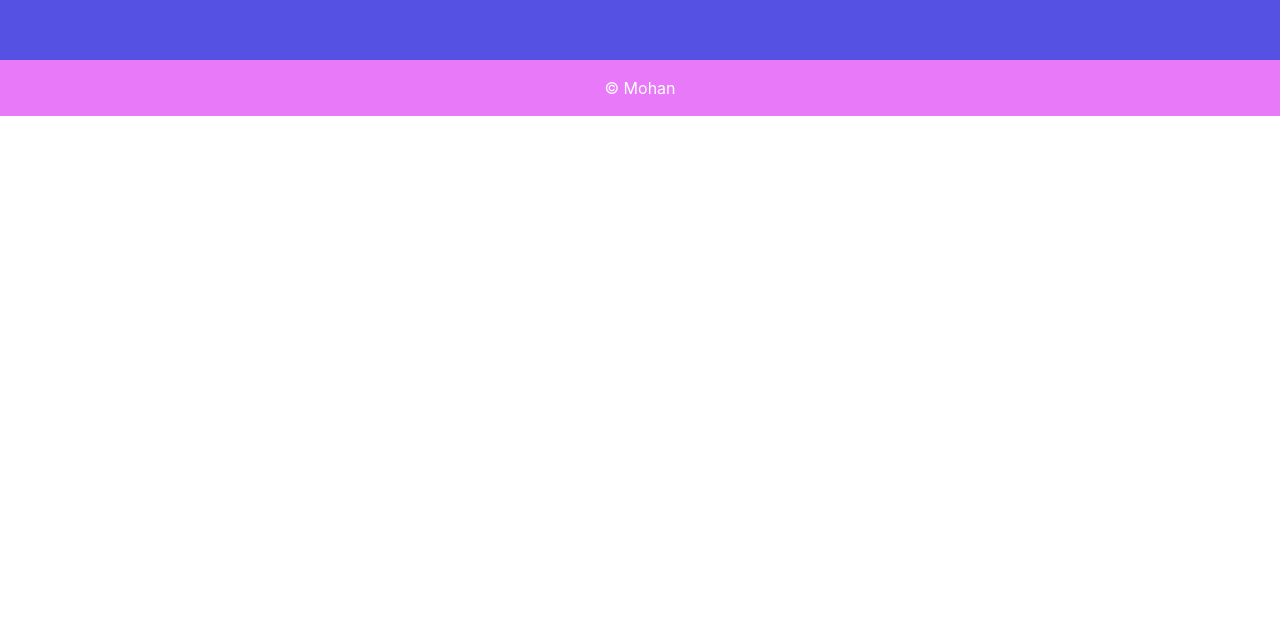
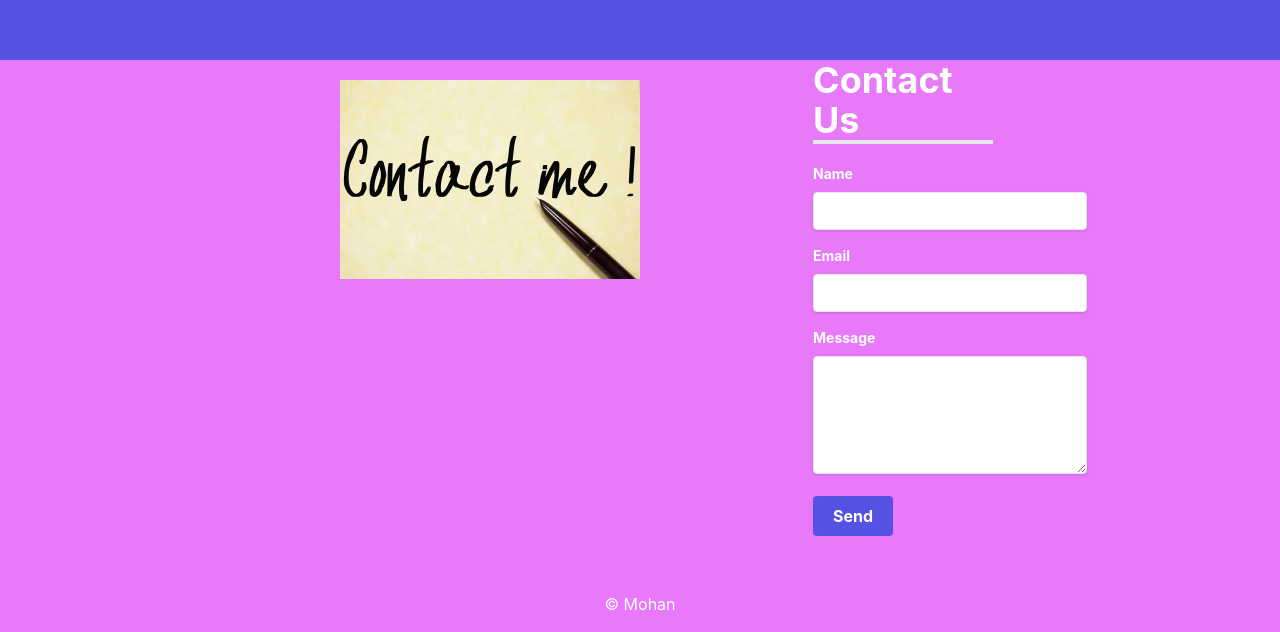
Before and after one commit to mohancoder2k/mohan-portfolio, a React (Create React App) app: page / in a window 1280 px wide. Shown: the part 2385-3017 px from the top of the page. Before the commit the page ends 2501 px from the top, so only its background shows below. Built offline with nearby package versions, Linux system fonts and the light colour scheme.

Commit message:
resume updated

```diff
--- a/package.json
+++ b/package.json
@@ -10,6 +10,7 @@
     "react": "^18.2.0",
     "react-dom": "^18.2.0",
     "react-icons": "^5.0.1",
+    "react-router-dom": "^6.23.1",
     "react-scripts": "5.0.1",
     "web-vitals": "^2.1.4"
   },
--- a/src/App.js
+++ b/src/App.js
@@ -2,6 +2,7 @@
 import './App.css';
 import About from './components/About';
 import Contact from './components/Contact';
+import ContactUs from './components/ContactUs';
 import Footer from './components/Footer';
 import Header from './components/Header';
 import Hero from './components/Hero';
@@ -17,6 +18,7 @@ function App() {
       <Projects/>
       <Resume/>
       <Contact/>
+      <ContactUs/>
       <Footer/>
     </div>
   );
--- /dev/null
+++ b/src/components/ContactUs.js
@@ -0,0 +1,85 @@
+import React from 'react';
+import contact from '../assets/contact.png'
+
+const ContactUs = () => {
+
+
+  const handleSubmit = (event) => {
+    event.preventDefault();
+
+    const myForm = event.target;
+    const formData = new FormData(myForm);
+
+    fetch("/", {
+      method: "POST",
+      headers: { "Content-Type": "application/x-www-form-urlencoded" },
+      body: new URLSearchParams(formData).toString(),
+    })
+      .then(() => alert("Data Received"))
+      .catch((error) => alert(error));
+  };
+
+  return (
+    <section id='contact' className='flex flex-col md:flex-row bg-secondary px-5 pb-10'>
+      <div className='py-5 md:w-1/2 flex justify-center md:justify-end'>
+        <div className='w-[300px]'>
+          <img src={contact} alt="Contact Us" />
+        </div>
+      </div>
+      <div className='md:w-1/2 flex justify-center'>
+        <div className='flex flex-col justify-center text-white'>
+          <h1 className='text-4xl border-b-4 border-primary mb-5 w-[180px] font-bold'>Contact Us</h1>
+          <form
+            name="contact"
+            method="POST"
+            data-netlify="true"
+            onSubmit={handleSubmit}
+            className='flex flex-col w-full max-w-lg'
+          >
+            <input type="hidden" name="form-name" value="contact" />
+            <div className='mb-4'>
+              <label className='block text-white text-sm font-bold mb-2' htmlFor="name">Name</label>
+              <input
+                type="text"
+                id="name"
+                name="name"
+                className='w-full px-3 py-2 text-black leading-tight border rounded shadow appearance-none focus:outline-none focus:shadow-outline'
+                required
+              />
+            </div>
+            <div className='mb-4'>
+              <label className='block text-white text-sm font-bold mb-2' htmlFor="email">Email</label>
+              <input
+                type="email"
+                id="email"
+                name="email"
+                className='w-full px-3 py-2 text-black leading-tight border rounded shadow appearance-none focus:outline-none focus:shadow-outline'
+                required
+              />
+            </div>
+            <div className='mb-4'>
+              <label className='block text-white text-sm font-bold mb-2' htmlFor="message">Message</label>
+              <textarea
+                id="message"
+                name="message"
+                rows="5"
+                className='w-full px-3 py-2 text-black leading-tight border rounded shadow appearance-none focus:outline-none focus:shadow-outline'
+                required
+              />
+            </div>
+            <div className='flex items-center justify-between'>
+              <button
+                type="submit"
+                className='btn'
+              >
+                Send
+              </button>
+            </div>
+          </form>
+        </div>
+      </div>
+    </section>
+  );
+}
+
+export default ContactUs;
```
Also changed, not shown: src/assets/contact.png (added), 1 other file (tests, documents, lock files or other folders).
